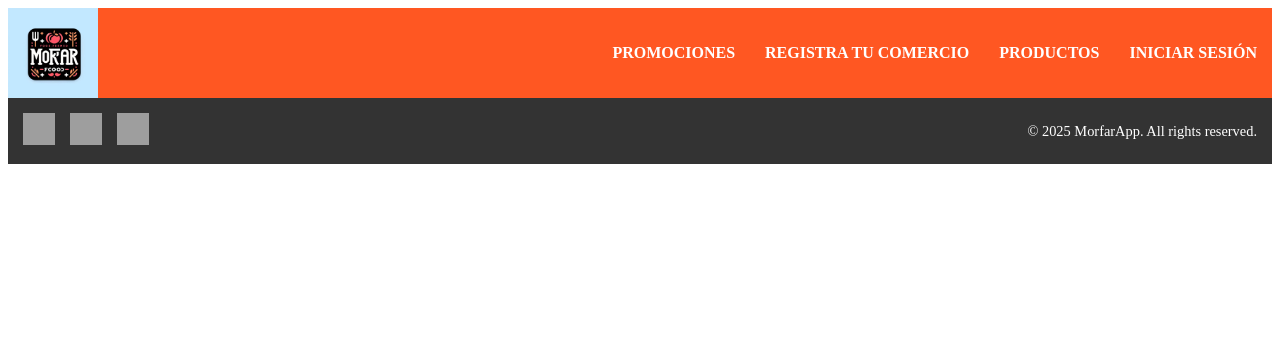
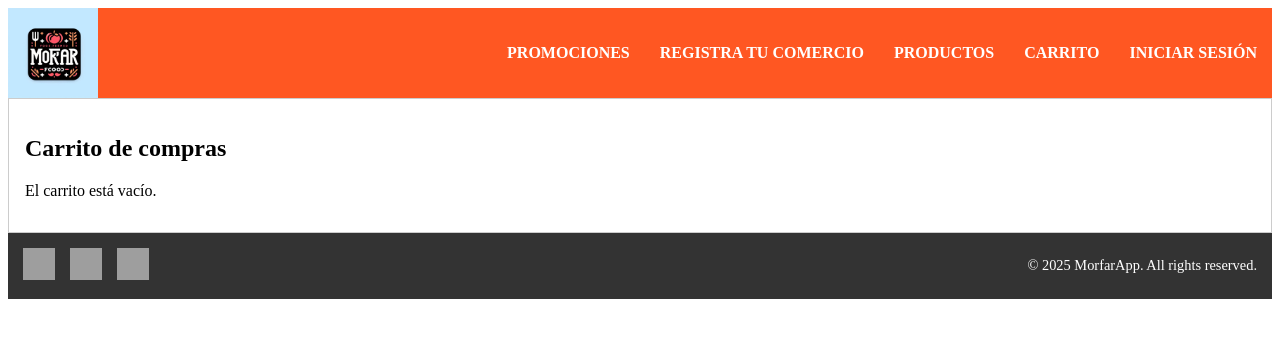
Before and after one commit to Kevuchi/PNT2_proyec, a Vue app: page /carrito in a window 1280 px wide. Shown: the top 338 px of the page. Built offline with nearby package versions, Linux system fonts and the light colour scheme; grey boxes are pictures that could not be loaded.

Commit message:
completada carritoStore, agregada ruta al componente carrito en main y referencia en la nav de Home

```diff
--- a/src/App.vue
+++ b/src/App.vue
@@ -8,6 +8,7 @@
         <router-link to="/promociones">Promociones</router-link>
         <router-link to="/registra-comercio">Registra tu comercio</router-link>
         <router-link to="/productos">Productos</router-link>
+        <router-link to="/carrito">Carrito</router-link>
 
         <div class="usuario-dropdown" v-if="usuarioStore.estaLogueado">
           <span class="usuario-trigger">
--- a/src/components/Carrito.vue
+++ b/src/components/Carrito.vue
@@ -0,0 +1,63 @@
+<template>
+    <div class="carrito">
+      <h2>Carrito de compras</h2>
+
+      <div v-if="carrito.items.length === 0">
+        <p>El carrito está vacío.</p>
+      </div>
+
+      <div v-else>
+        <div v-for="item in carrito.items" :key="item.id" class="item-carrito">
+          <p>{{ item.nombre }} x {{ item.cantidad }} — ${{ item.precioUnitario * item.cantidad }}</p>
+          <button @click="carrito.quitarDelCarrito(item.id)">Eliminar</button>
+        </div>
+
+        <h3>Total: ${{ carrito.total }}</h3>
+
+        <button @click="confirmarCompra">Confirmar compra</button>
+      </div>
+    </div>
+  </template>
+
+  <script setup>
+  import { useCarritoStore } from '../stores/carritoStore'
+  import axios from 'axios'
+
+  const carrito = useCarritoStore()
+
+  const confirmarCompra = async () => {
+    try {
+      const payload = {
+        fecha: new Date().toISOString(),
+        items: carrito.items.map(item => ({
+          id: item.id,
+          nombre: item.nombre,
+          precioUnitario: item.precio,
+          cantidad: item.cantidad,
+        })),
+        total: carrito.total,
+      }
+
+      await axios.post('https://tuapi.com/compras', payload)
+
+      carrito.vaciarCarrito()
+      alert('Compra realizada con éxito')
+    } catch (error) {
+      console.error('Error al confirmar compra:', error)
+      alert('Hubo un problema al realizar la compra')
+    }
+  }
+  </script>
+
+  <style scoped>
+  .carrito {
+    border: 1px solid #ccc;
+    padding: 1rem;
+  }
+  .item-carrito {
+    display: flex;
+    justify-content: space-between;
+    align-items: center;
+    margin-bottom: 0.5rem;
+  }
+  </style>
--- a/src/components/Home.vue
+++ b/src/components/Home.vue
@@ -1,7 +1,10 @@
 <template>
+  <!--
+  buscar elemento slide o carrusel + sumar botón carrito
+  --->
   <div class="carousel">
     <div class="carousel-image" v-if="imagenes.length">
-      <img :src="imagenes[indiceActual]" alt="Publicidad" />
+      <img :src="imagenes[indiceActual]" alt="Publicidad"/>
     </div>
 
     <div class="controles">
@@ -12,8 +15,8 @@
 
   <div class="texto-container">
     <p class="texto-estilizado">
-    ¿Qué es Lorem Ipsum?
-    Lorem Ipsum es simplemente el texto de relleno de las imprentas y archivos de texto. Lorem Ipsum ha sido el texto de relleno estándar de las industrias desde el año 1500, cuando un impresor (N. del T. persona que se dedica a la imprenta) desconocido usó una galería de textos y los mezcló de tal manera que logró hacer un libro de textos especimen. No sólo sobrevivió 500 años, sino que tambien ingresó como texto de relleno en documentos electrónicos, quedando esencialmente igual al original. Fue popularizado en los 60s con la creación de las hojas "Letraset", las cuales contenian pasajes de Lorem Ipsum, y más recientemente con software de autoedición, como por ejemplo Aldus PageMaker, el cual incluye versiones de Lorem Ipsum.
+    Adquiera los mejores productos de rotisería y bodegón.
+    Pizzas, empanadas, milanesas, postres y mucho más!
     </p>
   </div>
 
@@ -28,11 +31,12 @@ let intervalo = null;
 
 async function cargarImagenes() {
   try {
-    const res = await fetch('https://684dea7265ed087139176cc4.mockapi.io/api/v1/imagenes-publicidad');
+
+    const res = await fetch('https://sheet2api.com/v1/T0ZA8YOQPyc1/pn2/productos');
     const data = await res.json();
 
     // Extraer solo el campo "img-publi"
-    imagenes.value = data.map(item => item['img-publi']);
+    imagenes.value = data.map(item => item.imagen);
   } catch (error) {
     console.error('Error al cargar imágenes:', error);
   }
--- a/src/components/Productos.vue
+++ b/src/components/Productos.vue
@@ -41,7 +41,7 @@
             </p>
 
             <p class="precio" v-if="producto.precio">
-              <strong>Precio:</strong> {{ producto.precio }}
+              <strong>Precio: $</strong> {{ producto.precio }}
             </p>
 
             <p class="descripcion">
@@ -64,11 +64,11 @@
 
 <script setup>
 import { ref, computed, onMounted } from 'vue';
-
+import { useCarritoStore } from '../stores/carritoStore'
 const productos = ref([]);
 const loading = ref(true);
 const selectedCategory = ref('');
-
+const carrito = useCarritoStore()
 // Load categories from API
 const loadCategories = async () => {
   try {
@@ -80,7 +80,9 @@ const loadCategories = async () => {
     return [];
   }
 };
-
+ function agregarCarrito (producto) {
+  carrito.agregarAlCarrito(producto)
+}
 // Categories state
 const categories = ref([]);
 
@@ -114,11 +116,11 @@ const handleImageError = (event) => {
 };
 
 // Add to cart function
-const agregarCarrito = (producto) => {
-  if (producto.precio) {
-    console.log('Agregando al carrito:', producto);
-  }
-};
+// const agregarCarrito = (producto) => {
+//   if (producto.precio) {
+//     console.log('Agregando al carrito:', producto);
+//   }
+// };
 </script>
 
 <style scoped>
--- a/src/main.js
+++ b/src/main.js
@@ -13,15 +13,17 @@ import RegistraTuComercio from './components/RegistraComercio.vue'
 import Login from './components/Login.vue'
 import Productos from './components/Productos.vue'
 import Registro from './components/Registro.vue'
+import Carrito from './components/Carrito.vue'
 
 const routes = [
 
     { path: '/', component: Home },
     { path: '/promociones', component: Promociones },
-    {path: '/registra-comercio', component: RegistraTuComercio },
+    { path: '/registra-comercio', component: RegistraTuComercio },
     { path: '/productos', component: Productos },
     { path: '/login', component: Login },
-    { path: '/registro', component: Registro }
+    { path: '/registro', component: Registro },
+    { path: '/carrito', component: Carrito }
 
 ]
 const router = createRouter({
--- a/src/stores/carritoStore.js
+++ b/src/stores/carritoStore.js
@@ -1,7 +1,7 @@
 import { defineStore } from "pinia";
 import { computed } from "vue";
 
-export const useCarritoStore = defineStore('carritoStore',()=>{
+/*export const useCarritoStore = defineStore('carritoStore',()=>{
     const itemsCarrito = ref([])
 
     const cantCarrito = computed(()=> itemsCarrito.value.length)
@@ -9,4 +9,43 @@ export const useCarritoStore = defineStore('carritoStore',()=>{
     return {
         cantCarrito
     }
+})*/
+
+export const useCarritoStore = defineStore('carrito', {
+    state: () => ({
+        items: [],
+    }),
+
+    getters: {
+        total: (state) => {
+            return state.items.reduce((acc, item) => acc + item.precioUnitario * item.cantidad, 0)
+        },
+        cantidadTotal: (state) => {
+            return state.items.reduce((acc, item) => acc + item.cantidad, 0)
+        },
+    },
+
+    actions: {
+        agregarAlCarrito(producto) {
+            const existe = this.items.find((item) => item.id === producto.id)
+            if (existe) {
+                existe.cantidad++
+            } else {
+                this.items.push({
+                    id: producto.id,
+                    nombre: producto.nombre,
+                    precioUnitario: Number(producto.precio) || 0,
+                    cantidad: 1,
+                })
+            }
+        },
+
+        quitarDelCarrito(id) {
+            this.items = this.items.filter((item) => item.id !== id)
+        },
+
+        vaciarCarrito() {
+            this.items = []
+        },
+    },
 })
```
